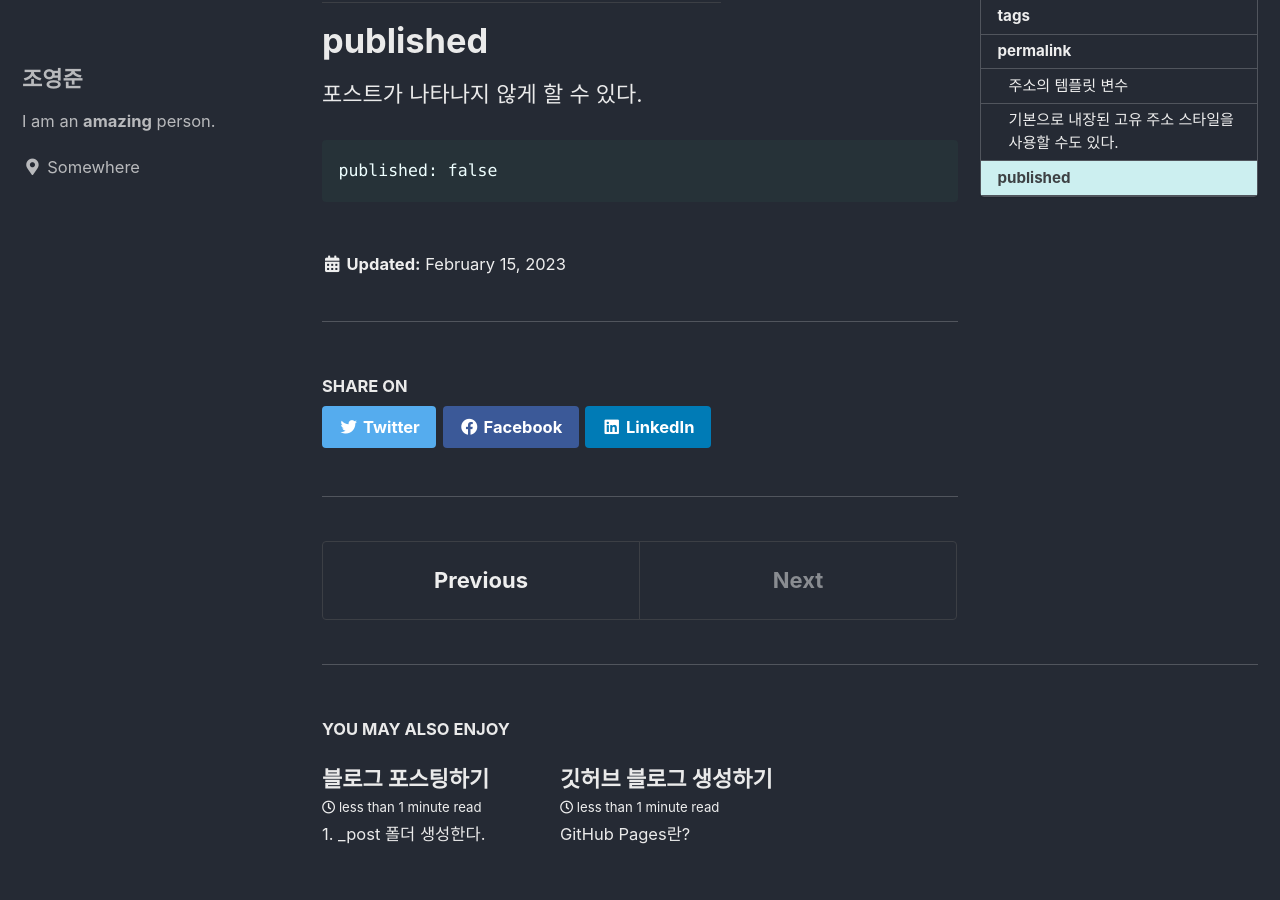
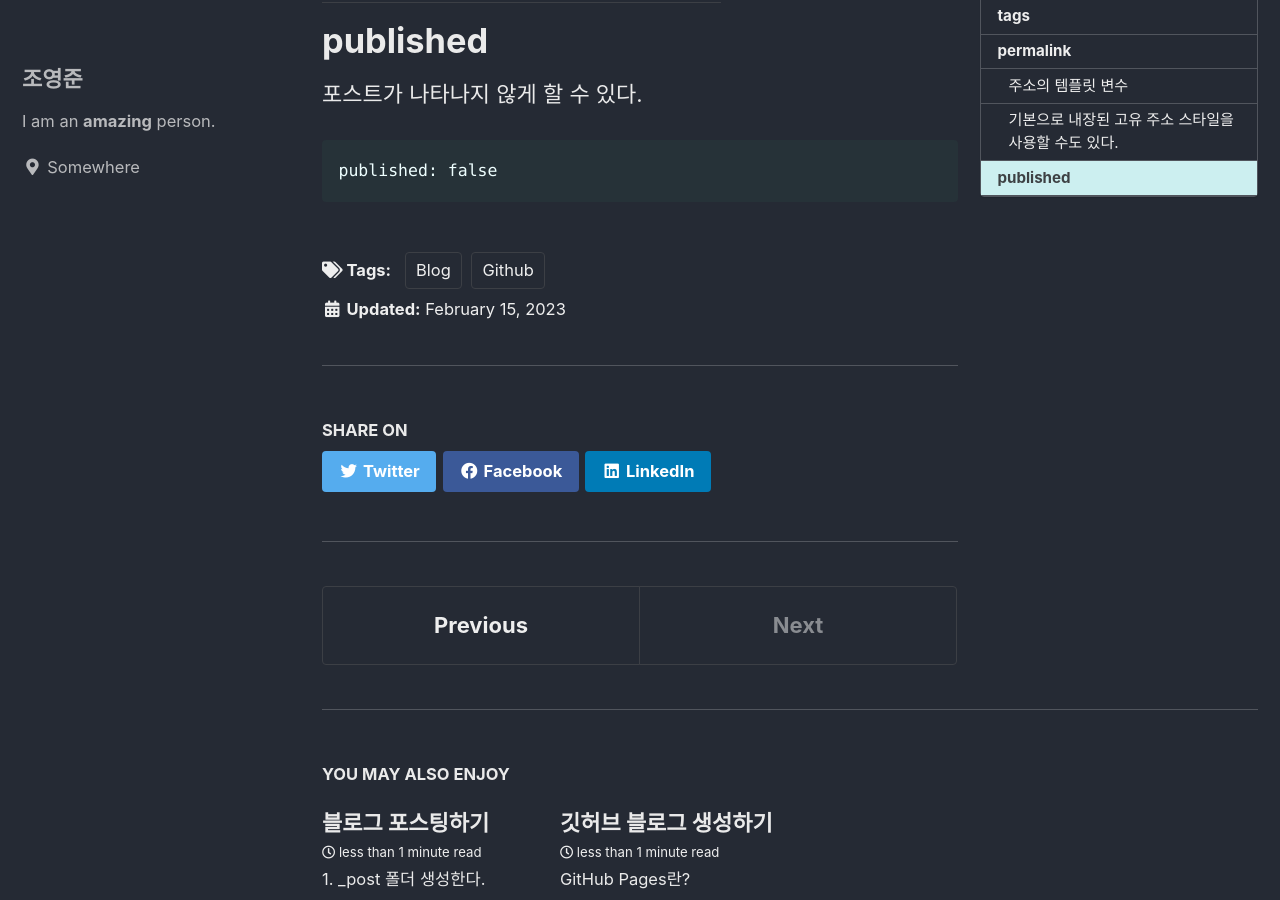
Before and after one commit to dudjun/dudjun.github.io, a Jekyll site: the page built from _posts/2023-02-15-Head.md, in a window 1280 px wide and 900 px high, scrolled down 3497 px. Built offline with Jekyll 4.4.1, drawn with Linux system fonts in a browser that asks for light colours; cached includes are drawn as plain includes.

Commit message:
Update 2023-02-15-Head.md

```diff
--- a/_posts/2023-02-15-Head.md
+++ b/_posts/2023-02-15-Head.md
@@ -5,6 +5,8 @@ title: "머리말에서 사용 가능한 변수"
 toc: true
 toc_sticky: true
 permalink: /:categories/:title.html
+tags:
+    - [Github, Blog]
 ---
 
 # title
```
